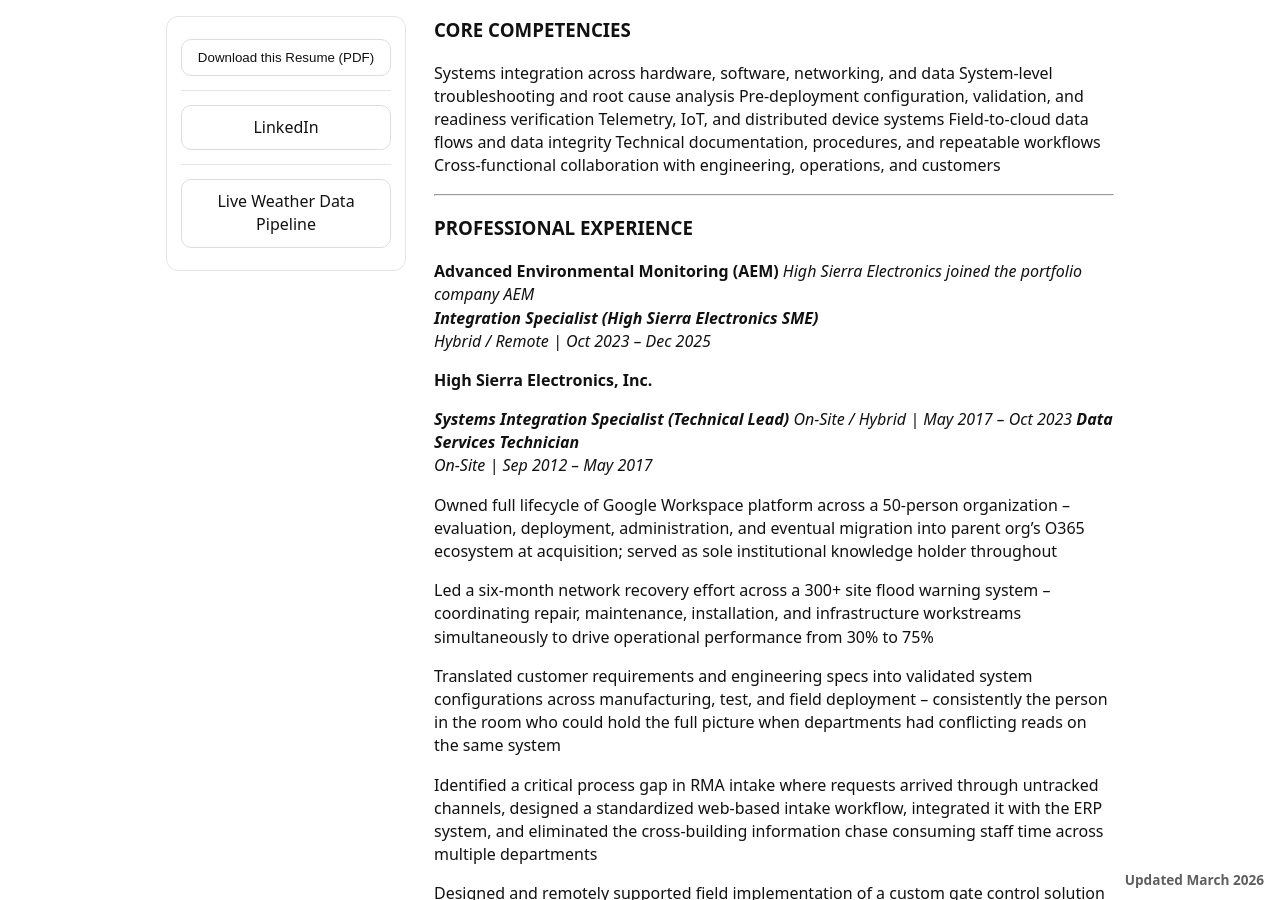
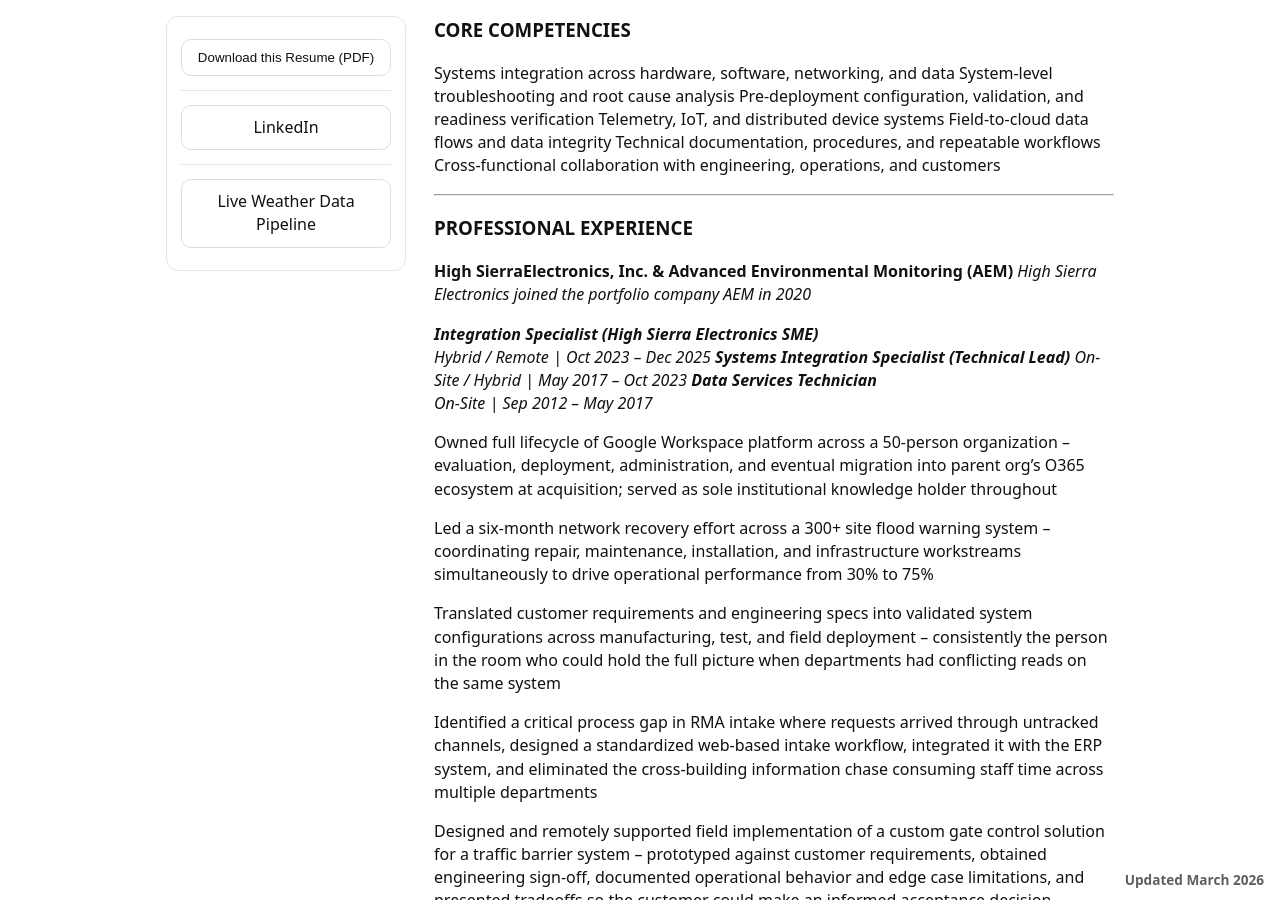
Before and after one commit to jostagirl/PublicResume, a Jekyll site: the page built from v/SierraNevada/index.md, in a window 1280 px wide and 900 px high, scrolled down 446 px. Built offline with Jekyll 4.4.1, drawn with Linux system fonts in a browser that asks for light colours; our own code applies the rules of GitHub Pages for plain Markdown files.

Commit message:
Publish resume site update

```diff
--- a/v/SierraNevada/index.md
+++ b/v/SierraNevada/index.md
@@ -30,13 +30,11 @@ Cross-functional collaboration with engineering, operations, and customers
 
 ---
 ### PROFESSIONAL EXPERIENCE
-**Advanced Environmental Monitoring (AEM)**
-*High Sierra Electronics joined the portfolio company AEM*
+**High SierraElectronics, Inc. & Advanced Environmental Monitoring (AEM)**
+*High Sierra Electronics joined the portfolio company AEM in 2020*
+
 ***Integration Specialist (High Sierra Electronics SME)***
 *Hybrid / Remote | Oct 2023 – Dec 2025*
-
-**High Sierra Electronics, Inc.**
-
 ***Systems Integration Specialist (Technical Lead)***
 *On-Site / Hybrid | May 2017 – Oct 2023*
 ***Data Services Technician***
```
